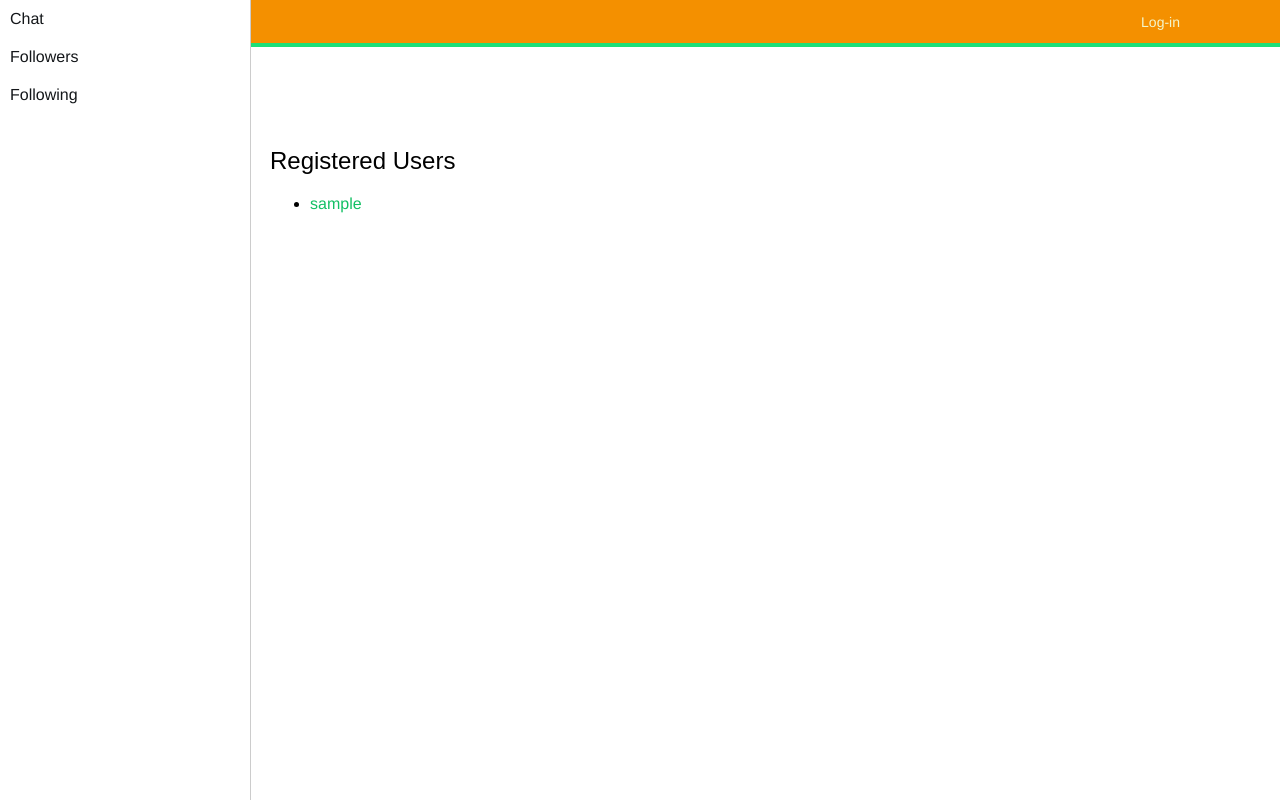
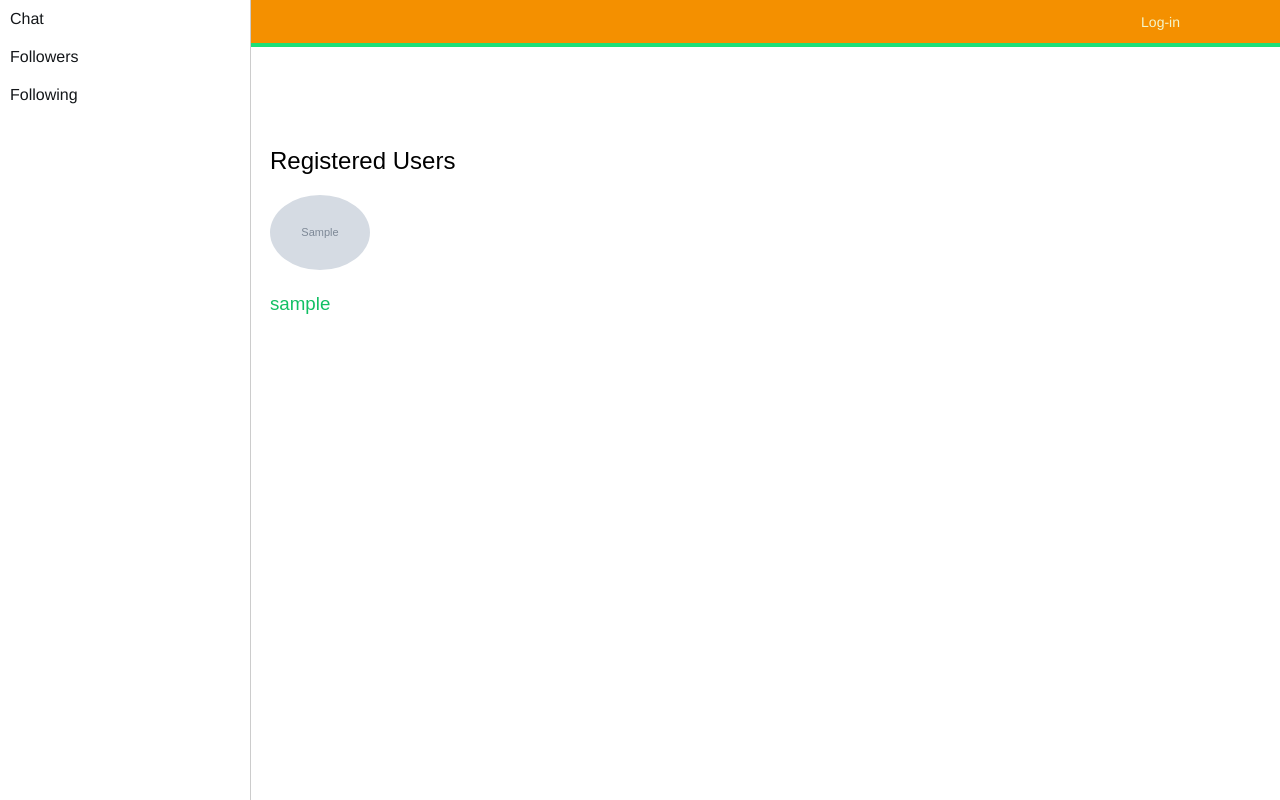
Before and after one commit to inkstatim/Frenzo, a Django app: template account/templates/account/user_list.html in a window 1280 px wide. Run offline with Django 4.2, Linux system fonts and the light colour scheme; the template is opened without the code that fills it: values that come from a table or form of the project are taken from there, others are empty; tables that the repository leaves empty hold one stand-in row (values such as "Sample post"); grey boxes marked "Sample" are stand-in pictures; parts of the project's set-up code (start-up, migrations or seed data) failed here and were passed over; some web fonts are replaced.

Commit message:
Modified the profile list HTML to display user avatars

```diff
--- a/account/templates/account/user_list.html
+++ b/account/templates/account/user_list.html
@@ -1,9 +1,17 @@
 {% extends 'base.html' %}
+{% load static %}
 {% block content %}
     <h2>Registered Users</h2>
-    <ul>
+    <div class="friend-list">
         {% for user in users %}
-            <li><a href="{% url 'profile' username=user.username %}">{{ user.username }}</a></li>
+            <div class="friend-card">
+                {% if user.profile.photo %}
+                    <img class="profile-photo" src="{{ user.profile.photo.url }}" alt="Profile Photo">
+                {% else %}
+                    <img class="profile-photo" src="{% static 'images/default-avatar.png' %}" alt="Default Avatar">
+                {% endif %}
+                <h3><a href="{% url 'profile' username=user.username %}">{{ user.username }}</a></h3>
+            </div>
         {% endfor %}
-    </ul>
+    </div>
 {% endblock %}
```
